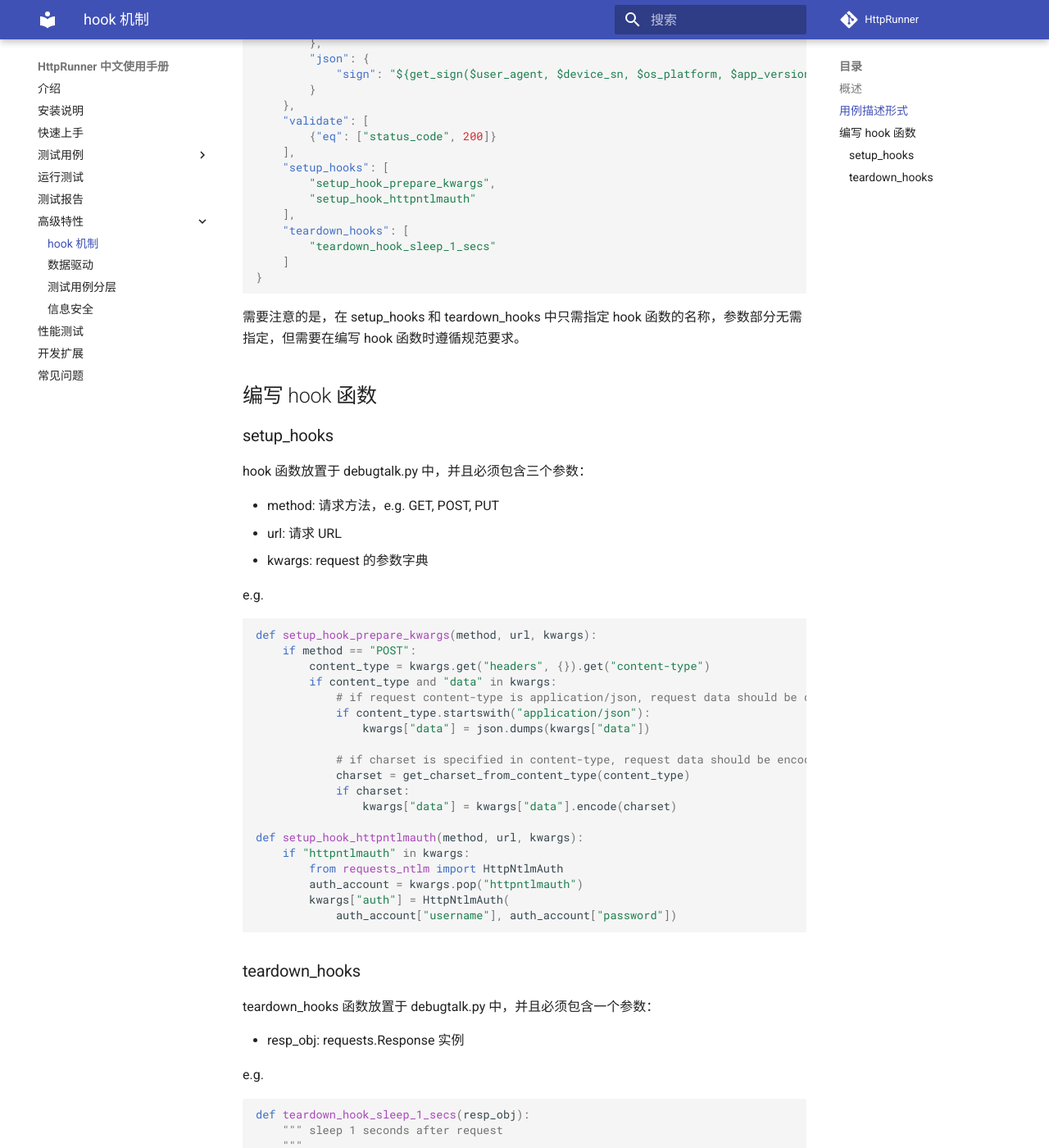
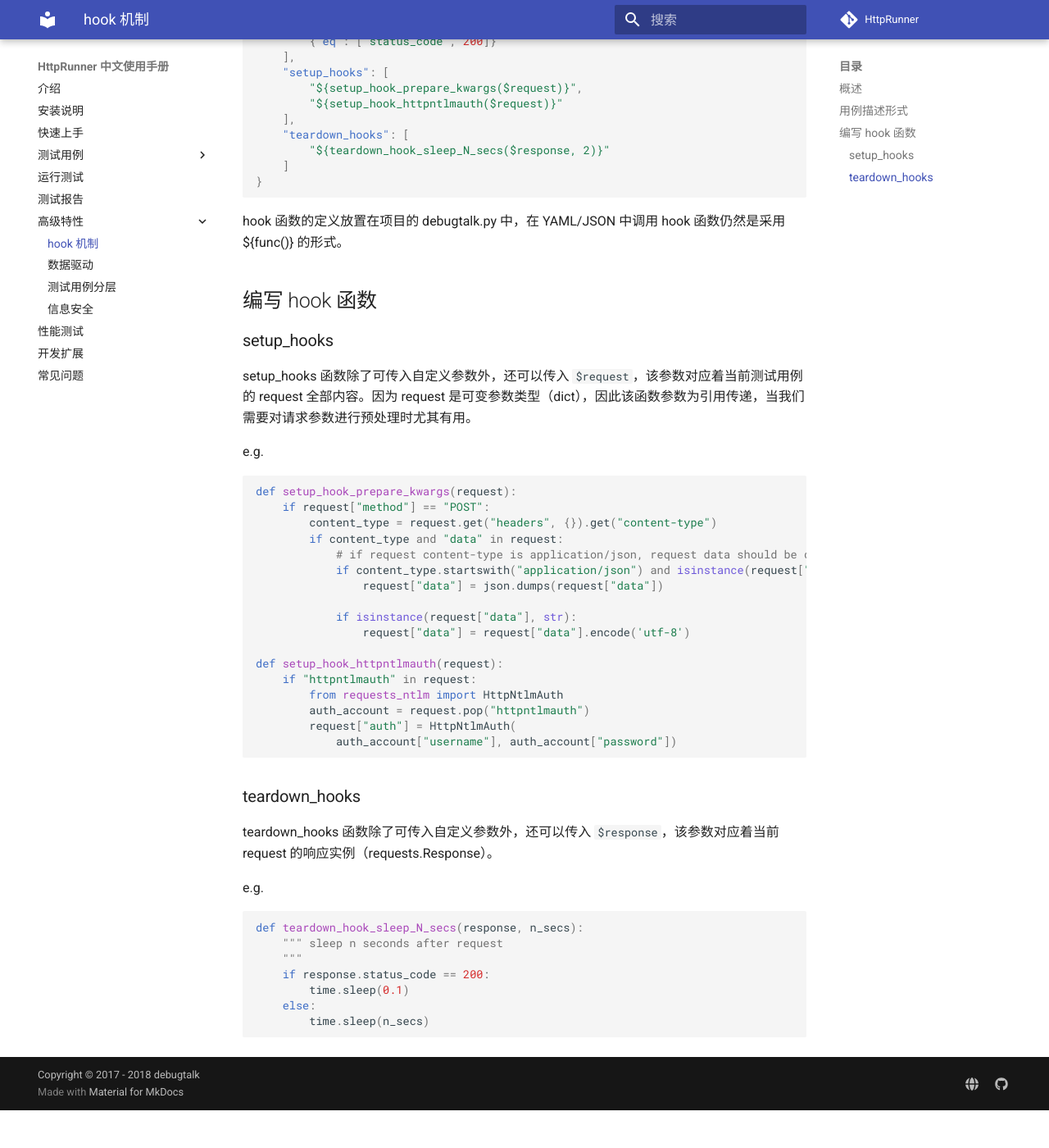
Before and after one commit to httprunner/docs-v1x, an MkDocs documentation site: the page built from docs/advanced/request-hook.md, in a window 1280 px wide and 1400 px high, scrolled down 745 px. Shown: the whole window at 82% size. Built offline with MkDocs 1.6.1 and Material for MkDocs 9.7.7, drawn with Linux system fonts in a browser that asks for light colours; comment, search, counter and statistics services are not loaded; old or Windows-style settings are respelled for this version of MkDocs; after the commit the page ends 2099 px from its top, so only the background shows below that; some of the changed text lies outside the part shown.

Commit message:
update hook

````diff
--- a/docs/advanced/request-hook.md
+++ b/docs/advanced/request-hook.md
@@ -1,17 +1,12 @@
 ## 概述
 
-HttpRunner 从 `1.2.3` 版本开始支持 hook 机制，可以在请求前和请求后调用钩子函数。
-
-具体可实现如下目的：
-
-- 请求前：调用钩子函数对请求的 kwargs 进行处理
-- 请求后：调用钩子函数对响应实例进行处理
+HttpRunner 从 `1.4.3` 版本开始实现了全新的 hook 机制，可以在请求前和请求后调用钩子函数。
 
 ## 用例描述形式
 
-在 YAML/JSON 测试用例的 request 部分新增关键字 `setup_hooks` 和 `teardown_hooks`。
+在 YAML/JSON 测试用例中新增关键字 `setup_hooks` 和 `teardown_hooks`。
 
-- setup_hooks: 在 HTTP 请求发送前执行 hook 函数，主要用于准备工作，特别是对请求的 kwargs 进行预处理。
+- setup_hooks: 在 HTTP 请求发送前执行 hook 函数，主要用于准备工作；甚至可以实现对请求的 request 内容进行预处理。
 - teardown_hooks: 在 HTTP 请求发送后执行 hook 函数，主要用于测试后的清理工作。
 
 ```json
@@ -33,63 +28,57 @@ HttpRunner 从 `1.2.3` 版本开始支持 hook 机制，可以在请求前和请
         {"eq": ["status_code", 200]}
     ],
     "setup_hooks": [
-        "setup_hook_prepare_kwargs",
-        "setup_hook_httpntlmauth"
+        "${setup_hook_prepare_kwargs($request)}",
+        "${setup_hook_httpntlmauth($request)}"
     ],
     "teardown_hooks": [
-        "teardown_hook_sleep_1_secs"
+        "${teardown_hook_sleep_N_secs($response, 2)}"
     ]
 }
 ```
 
-需要注意的是，在 setup_hooks 和 teardown_hooks 中只需指定 hook 函数的名称，参数部分无需指定，但需要在编写 hook 函数时遵循规范要求。
+hook 函数的定义放置在项目的 debugtalk.py 中，在 YAML/JSON 中调用 hook 函数仍然是采用 ${func()} 的形式。
 
 ## 编写 hook 函数
 
 ### setup_hooks
 
-hook 函数放置于 debugtalk.py 中，并且必须包含三个参数：
-
-- method: 请求方法，e.g. GET, POST, PUT
-- url: 请求 URL
-- kwargs: request 的参数字典
+setup_hooks 函数除了可传入自定义参数外，还可以传入 `$request`，该参数对应着当前测试用例的 request 全部内容。因为 request 是可变参数类型（dict），因此该函数参数为引用传递，当我们需要对请求参数进行预处理时尤其有用。
 
 e.g.
 
 ```python
-def setup_hook_prepare_kwargs(method, url, kwargs):
-    if method == "POST":
-        content_type = kwargs.get("headers", {}).get("content-type")
-        if content_type and "data" in kwargs:
+def setup_hook_prepare_kwargs(request):
+    if request["method"] == "POST":
+        content_type = request.get("headers", {}).get("content-type")
+        if content_type and "data" in request:
             # if request content-type is application/json, request data should be dumped
-            if content_type.startswith("application/json"):
-                kwargs["data"] = json.dumps(kwargs["data"])
+            if content_type.startswith("application/json") and isinstance(request["data"], (dict, list)):
+                request["data"] = json.dumps(request["data"])
 
-            # if charset is specified in content-type, request data should be encoded with charset encoding
-            charset = get_charset_from_content_type(content_type)
-            if charset:
-                kwargs["data"] = kwargs["data"].encode(charset)
+            if isinstance(request["data"], str):
+                request["data"] = request["data"].encode('utf-8')
 
-def setup_hook_httpntlmauth(method, url, kwargs):
-    if "httpntlmauth" in kwargs:
+def setup_hook_httpntlmauth(request):
+    if "httpntlmauth" in request:
         from requests_ntlm import HttpNtlmAuth
-        auth_account = kwargs.pop("httpntlmauth")
-        kwargs["auth"] = HttpNtlmAuth(
+        auth_account = request.pop("httpntlmauth")
+        request["auth"] = HttpNtlmAuth(
             auth_account["username"], auth_account["password"])
 ```
 
 ### teardown_hooks
 
-teardown_hooks 函数放置于 debugtalk.py 中，并且必须包含一个参数：
-
-- resp_obj: requests.Response 实例
-
+teardown_hooks 函数除了可传入自定义参数外，还可以传入 `$response`，该参数对应着当前 request 的响应实例（requests.Response）。
 
 e.g.
 
 ```python
-def teardown_hook_sleep_1_secs(resp_obj):
-    """ sleep 1 seconds after request
+def teardown_hook_sleep_N_secs(response, n_secs):
+    """ sleep n seconds after request
     """
-    time.sleep(1)
+    if response.status_code == 200:
+        time.sleep(0.1)
+    else:
+        time.sleep(n_secs)
 ```
````
